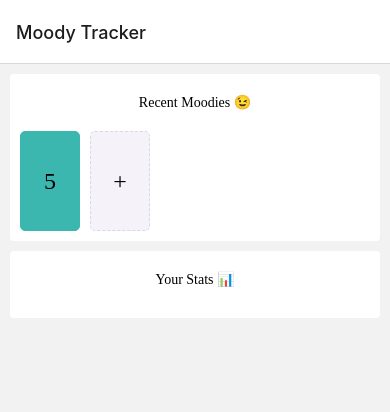
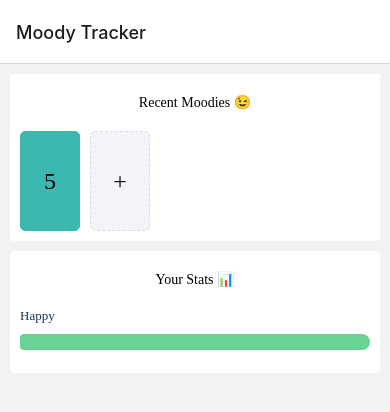
Before and after one commit to kkoscielniak/moody-tracker, a React Native app: screen /Home in a window 390 px wide. Shown: the top 412 px of the page. Built offline with nearby package versions, Linux system fonts and the light colour scheme.

Commit message:
feat: Add rendering the `StatBar` with dynamic width

```diff
--- /dev/null
+++ b/src/components/Stats/Stat/Stat.tsx
@@ -0,0 +1,38 @@
+import React, { FC } from 'react';
+import { StyleSheet, Text } from 'react-native';
+import colors from '../../../theme/colors';
+import { MoodEntryGroup } from '../../../types/MoodChartData';
+import StatBar from './StatBar/StatBar';
+
+interface Props {
+  moodEntryGroup: MoodEntryGroup;
+  largestGroupLength: number;
+}
+
+const capitalize = (s: string): string =>
+  s.charAt(0).toUpperCase() + s.slice(1);
+
+const Stat: FC<Props> = ({
+  moodEntryGroup: { feeling, entries },
+  largestGroupLength,
+}) => {
+  return (
+    <>
+      <Text style={styles.title}>{capitalize(feeling)}</Text>
+      {/* <View style={styles.bar} /> */}
+      <StatBar entries={entries} largestGroupLength={largestGroupLength} />
+    </>
+  );
+};
+
+const styles = StyleSheet.create({
+  title: {
+    fontFamily: 'Montserrat-Bold',
+    fontSize: 13,
+    lineHeight: 16,
+    marginBottom: 10,
+    color: colors.fontBlue,
+  },
+});
+
+export default Stat;
--- /dev/null
+++ b/src/components/Stats/Stat/StatBar/StatBar.tsx
@@ -0,0 +1,20 @@
+import React, { FC } from 'react';
+import { View } from 'react-native';
+import MoodEntry from '../../../../types/MoodEntry';
+import getStyles from './getStyles';
+
+interface Props {
+  entries: MoodEntry[];
+  largestGroupLength: number;
+}
+
+const StatBar: FC<Props> = ({ entries, largestGroupLength }) => {
+  const styles = getStyles({
+    entriesLength: entries.length,
+    largestGroupLength,
+  });
+
+  return <View style={styles.bar} />;
+};
+
+export default StatBar;
--- /dev/null
+++ b/src/components/Stats/Stat/StatBar/getStyles.ts
@@ -0,0 +1,23 @@
+import { StyleSheet } from 'react-native';
+
+interface Props {
+  entriesLength: number;
+  largestGroupLength: number;
+}
+
+export default ({ entriesLength, largestGroupLength }: Props) => {
+  const widthPercentage = (entriesLength / largestGroupLength) * 100;
+
+  return StyleSheet.create({
+    bar: {
+      backgroundColor: '#68D393',
+      width: `${widthPercentage}%`,
+      height: 16,
+      borderTopLeftRadius: 5,
+      borderTopRightRadius: 10,
+      borderBottomRightRadius: 10,
+      borderBottomLeftRadius: 5,
+      marginBottom: 13,
+    },
+  });
+};
--- a/src/components/Bars/Bars.tsx
+++ b/src/components/Stats/Stats.tsx
@@ -1,8 +1,7 @@
 import React, { FC } from 'react';
 import MoodEntry from '../../types/MoodEntry';
-import groupEntriesByFeelings from '../../utils/groupEntriesByFeelings';
 import mapMoodEntriesToMoodChartData from '../../utils/mapMoodEntriesToMoodChartData';
-import Bar from '../Bar/Bar';
+import Stat from './Stat/Stat';
 import Container from '../shared/Container/Container';
 import Heading from '../shared/Heading/Heading';
 
@@ -10,15 +9,22 @@ interface Props {
   entries: MoodEntry[];
 }
 
-const Bars: FC<Props> = ({ entries }) => {
-  const moodChartData = mapMoodEntriesToMoodChartData(entries);
-  console.log({ moodChartData });
+const Stats: FC<Props> = ({ entries }) => {
+  const { moodEntryGroups, largestGroupLength } =
+    mapMoodEntriesToMoodChartData(entries);
 
   return (
     <Container>
       <Heading content="Your Stats 📊" isTop />
+
+      {moodEntryGroups.map(moodEntryGroup => (
+        <Stat
+          moodEntryGroup={moodEntryGroup}
+          largestGroupLength={largestGroupLength}
+        />
+      ))}
     </Container>
   );
 };
 
-export default Bars;
+export default Stats;
--- a/src/screens/Home/HomeScreen.tsx
+++ b/src/screens/Home/HomeScreen.tsx
@@ -1,5 +1,5 @@
 import React from 'react';
-import Bars from '../../components/Bars/Bars';
+import Stats from '../../components/Stats/Stats';
 import DataEntry from '../../components/DataEntry/DataEntry';
 import Screen from '../../components/shared/Screen/Screen';
 import { useAppSelector } from '../../store/hooks';
@@ -13,7 +13,7 @@ const HomeScreen = () => {
   return (
     <Screen>
       <DataEntry entries={moodEntries} />
-      <Bars entries={moodEntries} />
+      <Stats entries={moodEntries} />
     </Screen>
   );
 };
--- a/src/theme/colors.ts
+++ b/src/theme/colors.ts
@@ -8,4 +8,6 @@ export default {
   moodNeutralColor: '#FFDA00',
   moodContentColor: '#68D393',
   moodHappyColor: '#3BB7B0',
+
+  fontBlue: '#19345D',
 };
```
Also changed, not shown: src/components/Bar/Bar.tsx (deleted, +0 -17 lines).
